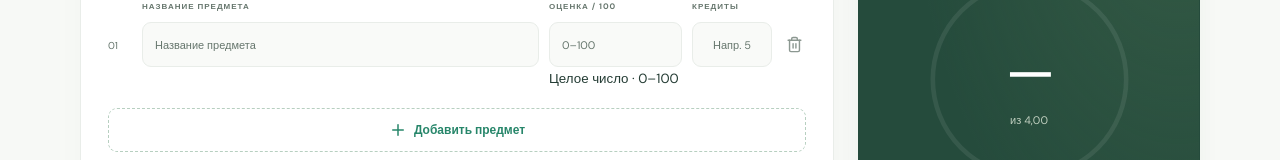
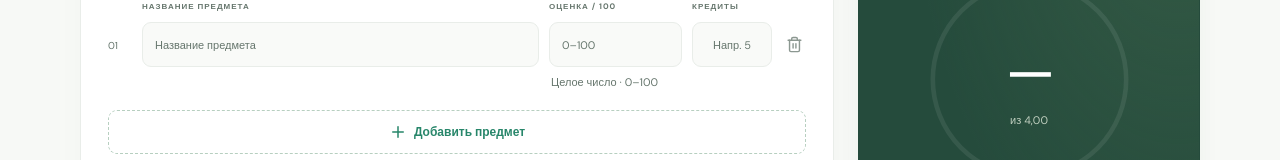
Before and after one commit to LofiSilent/grade-gpa-calculator, a React (Vite) app: page / in a window 1280 px wide. Shown: the part 564-724 px from the top of the page. Built offline with nearby package versions, Linux system fonts and the light colour scheme.

Commit message:
Add styles for grade conversion and modal note
Added new styles for grade conversion and modal note.

```diff
--- a/src/styles.css
+++ b/src/styles.css
@@ -1,3 +1,4 @@
+
 @import url("https://fonts.googleapis.com/css2?family=DM+Sans:wght@400;450;500;550;600;650;700&family=Manrope:wght@400;500;600;650;700;750;800&display=swap");
 :root {
   font-family: "DM Sans", sans-serif;
@@ -1607,3 +1608,6 @@ th {
     display: block;
   }
 }
+
+.grade-conversion { display: block; margin: 8px 2px 0; color: var(--muted); font-size: 11px; min-height: 15px; }
+.modal-note a { color: var(--accent); text-decoration: underline; text-underline-offset: 3px; }
```
